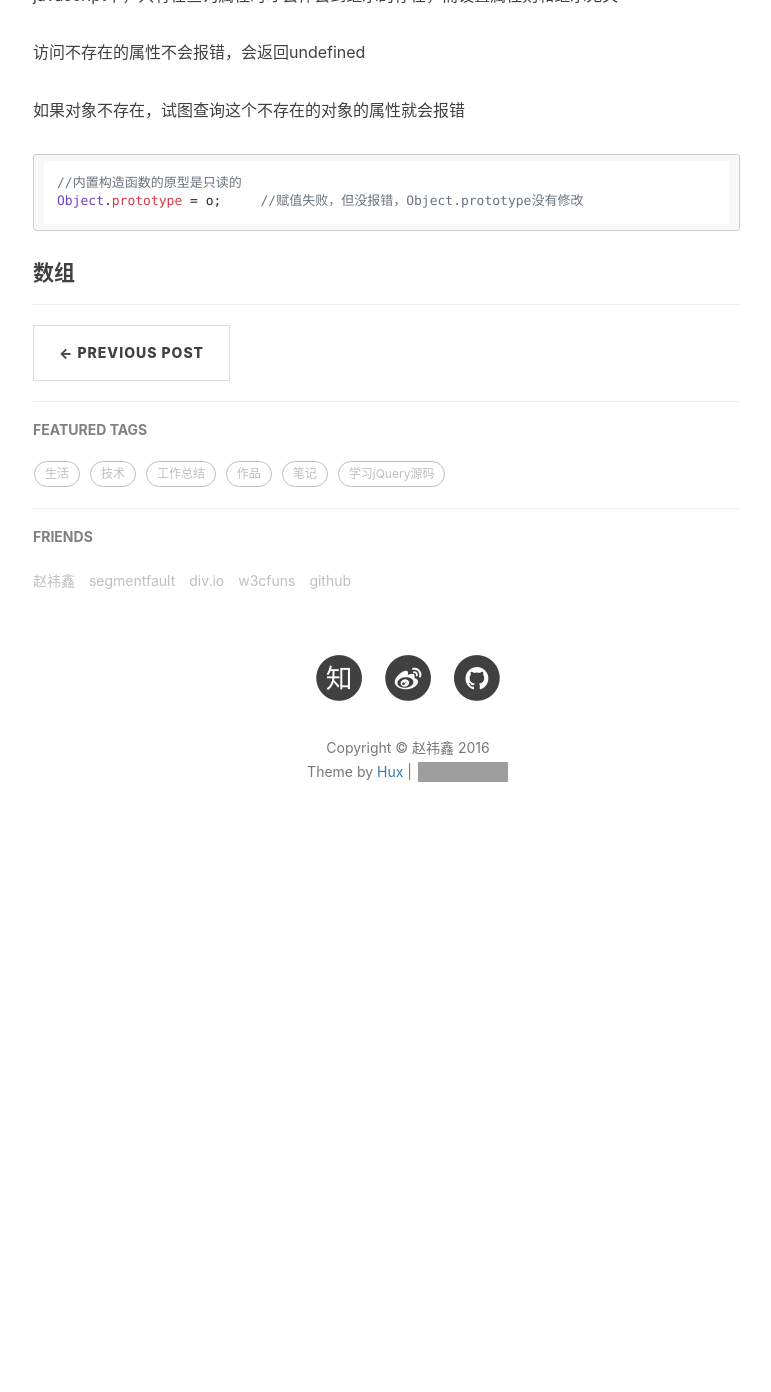
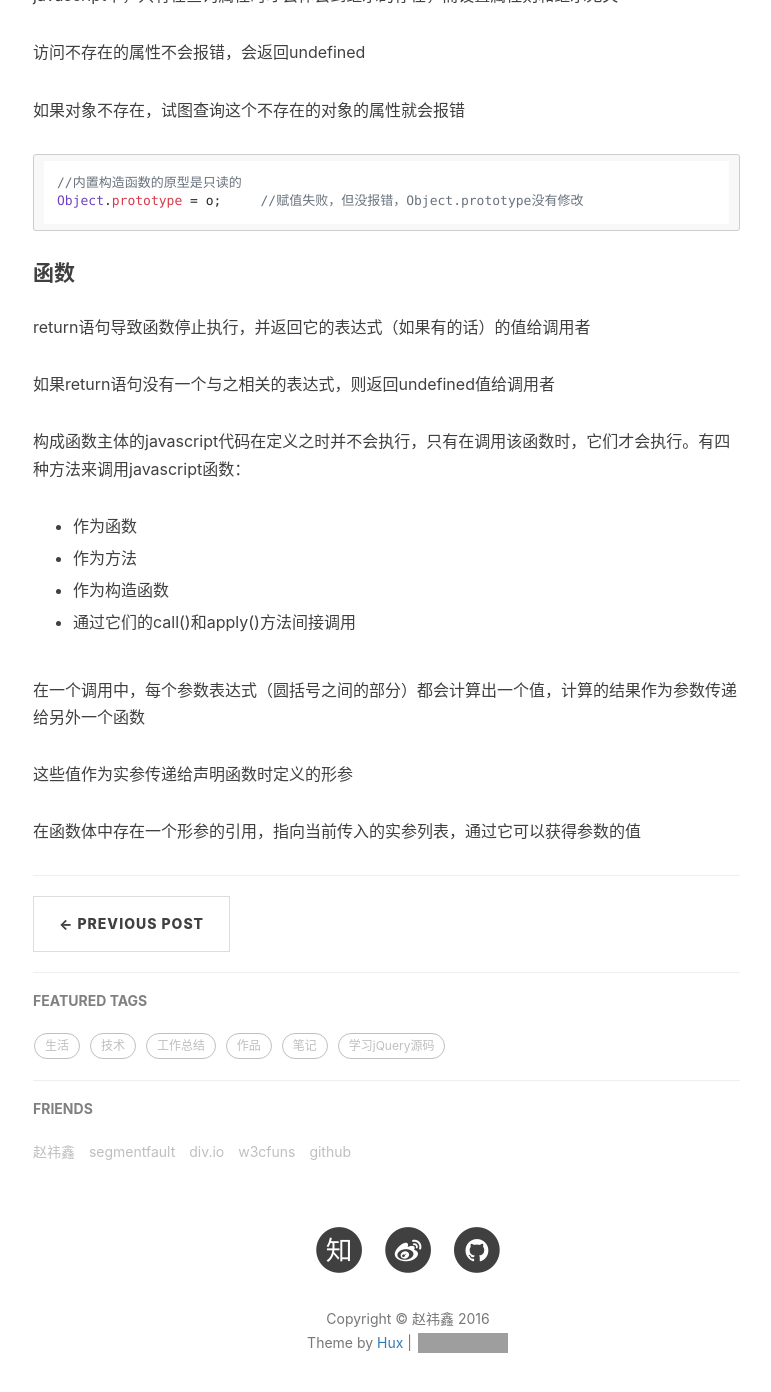
Before and after one commit to zhaoyixin/zhaoyixin.github.io, a Jekyll site: the page built from _posts/2016-11-24-javascriptQWZN.markdown, in a window 1280 px wide and 1400 px high, scrolled down 4657 px. Shown: the top 1392 px of the window, without its empty margins (232-1003 px from the left). Built offline with Jekyll 4.4.1, drawn with Linux system fonts in a browser that asks for light colours; nearby versions of some CDN libraries; comment, search, counter and statistics services are not loaded; before the commit the page ends 5533 px from its top, so only the background shows below that; grey boxes are pictures that could not be loaded.

Commit message:
20161205-1

````diff
--- a/_posts/2016-11-24-javascriptQWZN.markdown
+++ b/_posts/2016-11-24-javascriptQWZN.markdown
@@ -171,4 +171,24 @@ javascript中，只有在查询属性时才会体会到继承的存在，而设
 Object.prototype = o;     //赋值失败，但没报错，Object.prototype没有修改
 ```
 
-#### 数组
+#### 函数
+
+return语句导致函数停止执行，并返回它的表达式（如果有的话）的值给调用者
+
+如果return语句没有一个与之相关的表达式，则返回undefined值给调用者
+
+构成函数主体的javascript代码在定义之时并不会执行，只有在调用该函数时，它们才会执行。有四种方法来调用javascript函数：
+
+- 作为函数
+
+- 作为方法
+
+- 作为构造函数
+
+- 通过它们的call()和apply()方法间接调用
+
+在一个调用中，每个参数表达式（圆括号之间的部分）都会计算出一个值，计算的结果作为参数传递给另外一个函数
+
+这些值作为实参传递给声明函数时定义的形参
+
+在函数体中存在一个形参的引用，指向当前传入的实参列表，通过它可以获得参数的值
````
